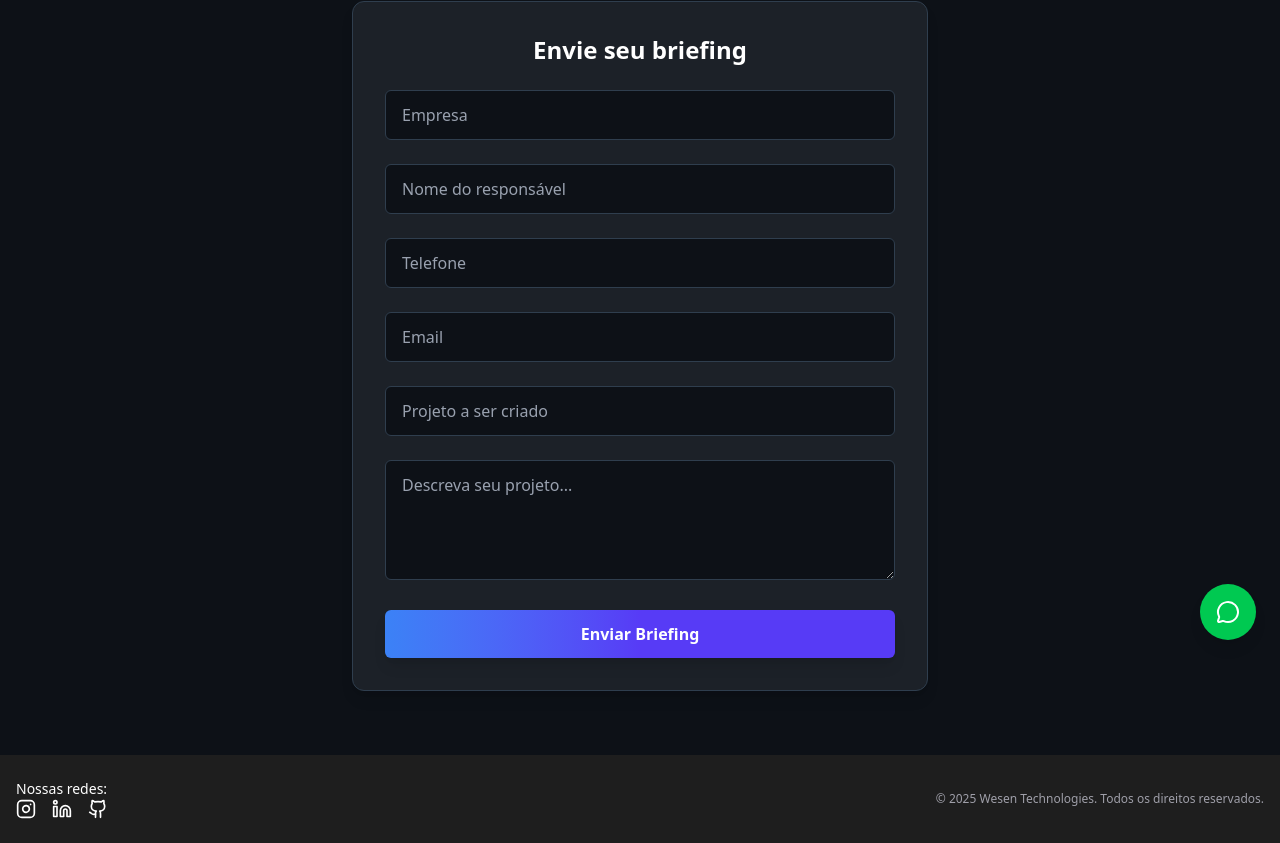
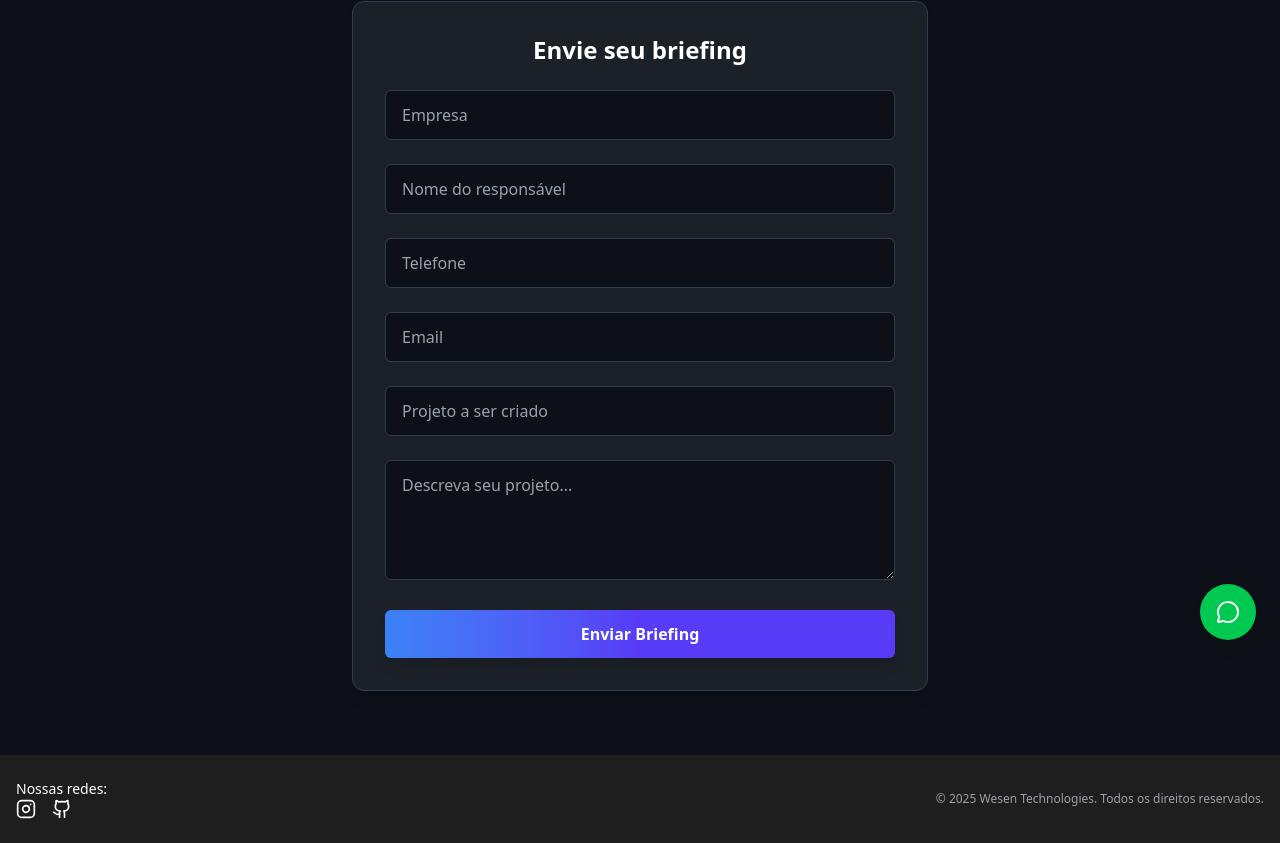
Before and after one commit to wellingtondebrito/wesen-site, a Next.js app: page /contato in a window 1280 px wide. Shown: the part 136-979 px from the top of the page. Built offline with nearby package versions, Linux system fonts and the light colour scheme; a web font is replaced by a local one.

Commit message:
feito as correção para o deploy na vercel

```diff
--- a/src/app/contato/page.tsx
+++ b/src/app/contato/page.tsx
@@ -49,8 +49,10 @@ export default function BriefingForm() {
       });
       setSuccess(true);
       setErrors({});
-    } catch (err) {
+    } catch (e) {
+      console.log(e)
       setErrorGlobal(true);
+
     }
   };
 
--- a/src/app/page.tsx
+++ b/src/app/page.tsx
@@ -10,11 +10,8 @@ import ServicesSection from "./ui/ServicesSection";
 export default function Home() {
   return (
       <main className=" bg-[#1F2937]">
-        {/* Hero Section */}
         <Hero/>
-        {/* about section */}
         <About/>
-        {/* Services Section */}
         <ServicesSection/>
         <Methodology/>
         <Portfolio/>
--- a/src/app/ui/Footer/index.tsx
+++ b/src/app/ui/Footer/index.tsx
@@ -1,6 +1,5 @@
 import {
   Instagram,
-  Linkedin,
   Github,
 } from "lucide-react";
 
@@ -22,15 +21,7 @@ export default function Footer() {
             >
               <Instagram className="w-5 h-5" />
             </a>
-            <a
-              href="https://linkedin.com/in/seuperfil"
-              target="_blank"
-              rel="noopener noreferrer"
-              aria-label="LinkedIn da Wesen Technologies"
-              className="hover:text-blue-400 transition-colors"
-            >
-              <Linkedin className="w-5 h-5" />
-            </a>
+
             <a
               href="https://github.com/seuusuario"
               target="_blank"
--- a/src/app/ui/Typewriter/index.tsx
+++ b/src/app/ui/Typewriter/index.tsx
@@ -3,6 +3,7 @@
 import { useEffect, useState } from 'react'
 
 export default function Typewriter() {
+  // eslint-disable-next-line react-hooks/exhaustive-deps
   const phrases = ['Propósito', 'e Resultado.']
 
   const [text, setText] = useState('')
@@ -27,7 +28,7 @@ export default function Typewriter() {
     }, deleting ? 50 : 100)
 
     return () => clearTimeout(timeout)
-  }, [text, deleting])
+  }, [text, deleting, phrases, index])
 
   return (
     <div className="font-sans font-bold text-center sm:text-left max-w-[90%] sm:max-w-lg mx-auto sm:mx-0">
```
